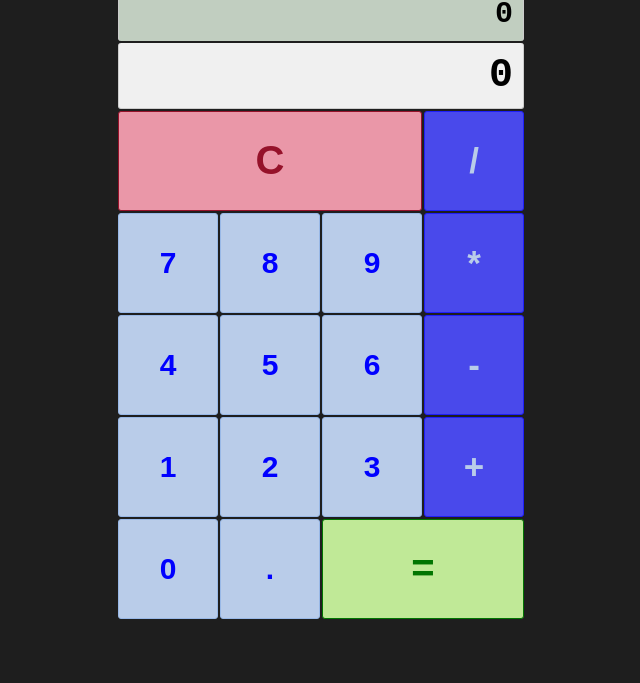
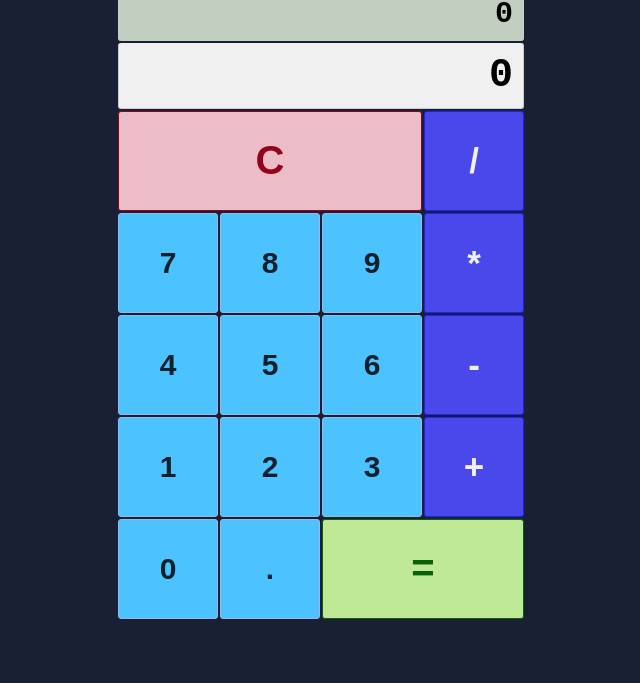
Before and after one commit to lucas-bardeli/calculadora, a plain HTML site: page index.html in a window 1280 px wide. Shown: the part 117-800 px from the top of the page, without its empty margins (319-959 px from the left). Drawn offline with Linux system fonts and the light colour scheme.

Commit message:
Algumas modificações na calculadora e readme

```diff
--- a/color.css
+++ b/css/color.css
@@ -1,6 +1,6 @@
 
 :root {
-    --body-color: #1e1e1e;
+    --body-color: #1A2033;
     --h1-color: aliceblue;
 
     --calculo-bg: #c1cec0;
@@ -9,17 +9,17 @@
     --resultado-bg: #f0f0f0;
     --resultado-border: #ccc;
 
-    --limpar-bg: #ea97a8;
-    --limpar-color: #95122a;
+    --limpar-bg: #ecbdc6;
+    --limpar-color: #94031e;
 
     --igual-bg: #c0e997;
-    --igual-color: #017501;
+    --igual-color: #076207;
 
-    --num-bg: #b9cce9;
-    --num-color: blue;
+    --num-bg: #4CC2FE;
+    --num-color: #09212c;
     --num-border: #98b8e7;
 
     --operacao-bg: #4949eb;
-    --operacao-color: #b9cce9;
+    --operacao-color: #f0f0f0;
     --operacao-border: #1f1ff8;
 }
--- a/style.css
+++ b/css/style.css
@@ -24,7 +24,7 @@ h1 {
 }
 
 .btn:hover {
-    opacity: 0.8;
+    opacity: 0.9;
 }
 
 .calculo {
--- a/index.html
+++ b/index.html
@@ -8,9 +8,9 @@
         <link rel="preconnect" href="https://fonts.gstatic.com" crossorigin>
         <link href="https://fonts.googleapis.com/css2?family=Roboto:ital,wght@0,100..900;1,100..900&display=swap" rel="stylesheet">
 
-        <link rel="stylesheet" href="reset.css">
-        <link rel="stylesheet" href="color.css">
-        <link rel="stylesheet" type="text/css" href="style.css">
+        <link rel="stylesheet" href="css/reset.css">
+        <link rel="stylesheet" href="css/color.css">
+        <link rel="stylesheet" type="text/css" href="css/style.css">
     </head>
 
     <body>
@@ -64,7 +64,7 @@
 
         </div>
 
-        <script src="script.js"></script>
+        <script src="js/script.js"></script>
 
     </body>
 </html>
--- a/script.js
+++ b/js/script.js
@@ -151,21 +151,25 @@ ponto.addEventListener('click', function() {
 // Operações
 
 divisao.addEventListener('click', function() {
+
     operacao = divisao.textContent;
     calculo.innerText = numero1 + " " + operacao + " " + numero2;
 });
 
 multiplicacao.addEventListener('click', function() {
+
     operacao = multiplicacao.textContent;
     calculo.innerText = numero1 + " " + operacao + " " + numero2;
 });
 
 subtracao.addEventListener('click', function() {
+
     operacao = subtracao.textContent;
     calculo.innerText = numero1 + " " + operacao + " " + numero2;
 });
 
 adicao.addEventListener('click', function() {
+
     operacao = adicao.textContent;
     calculo.innerText = numero1 + " " + operacao + " " + numero2;
 });
@@ -190,6 +194,10 @@ igual.addEventListener('click', function() {
 
         resultado.innerText = parseFloat(numero1) + parseFloat(numero2);
 
+    } else if (operacao == null) {
+
+        resultado.innerText = numero1;
+
     }
     else {
         resultado.innerText = "** ERRO **";
@@ -200,6 +208,7 @@ igual.addEventListener('click', function() {
 // Botão Limpar
 
 limpar.addEventListener('click', function() {
+
     numero1 = "";
     numero2 = "";
     operacao = null;
```
Also changed, not shown: css/reset.css (renamed from reset.css), 1 other file.
